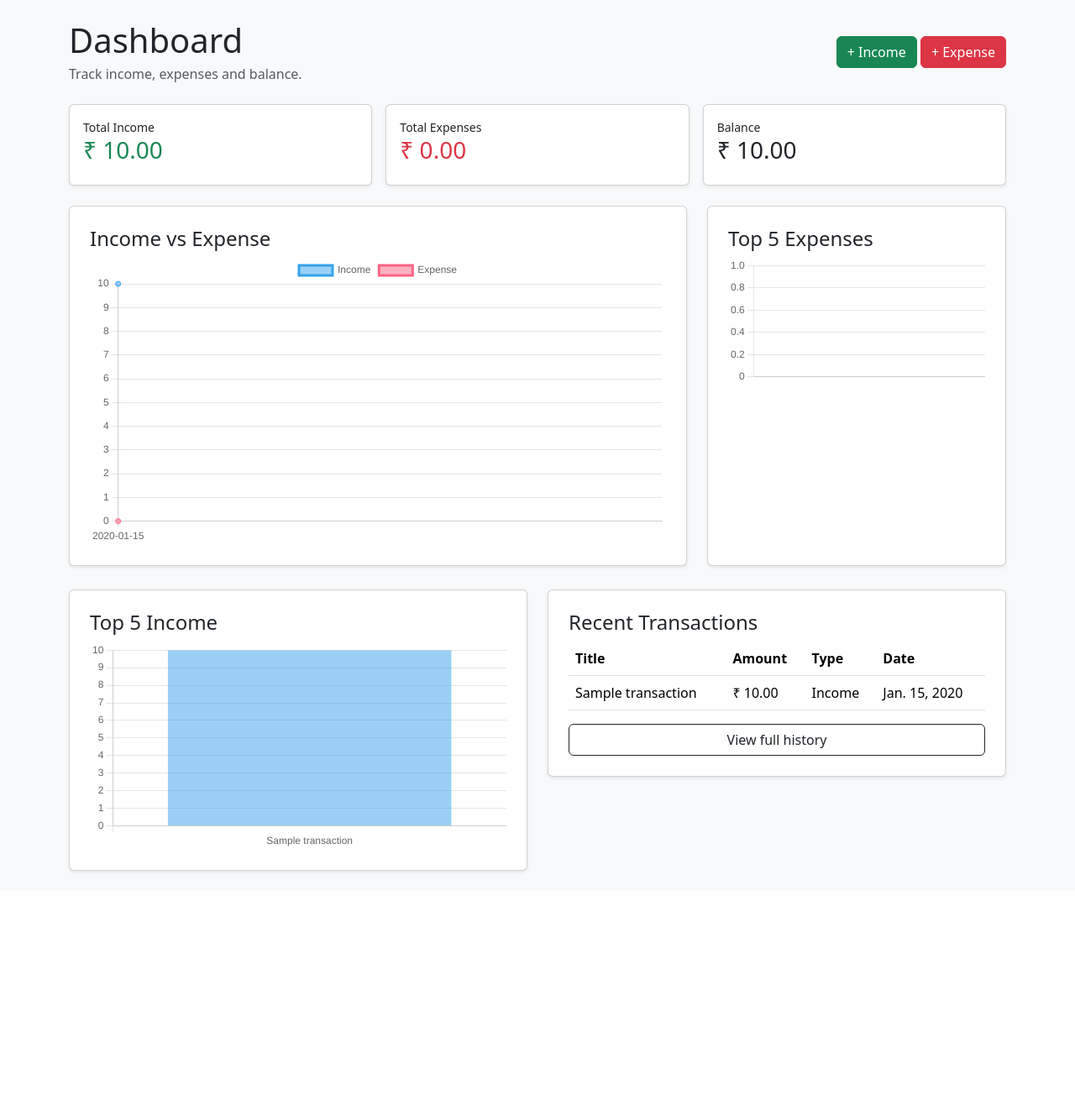
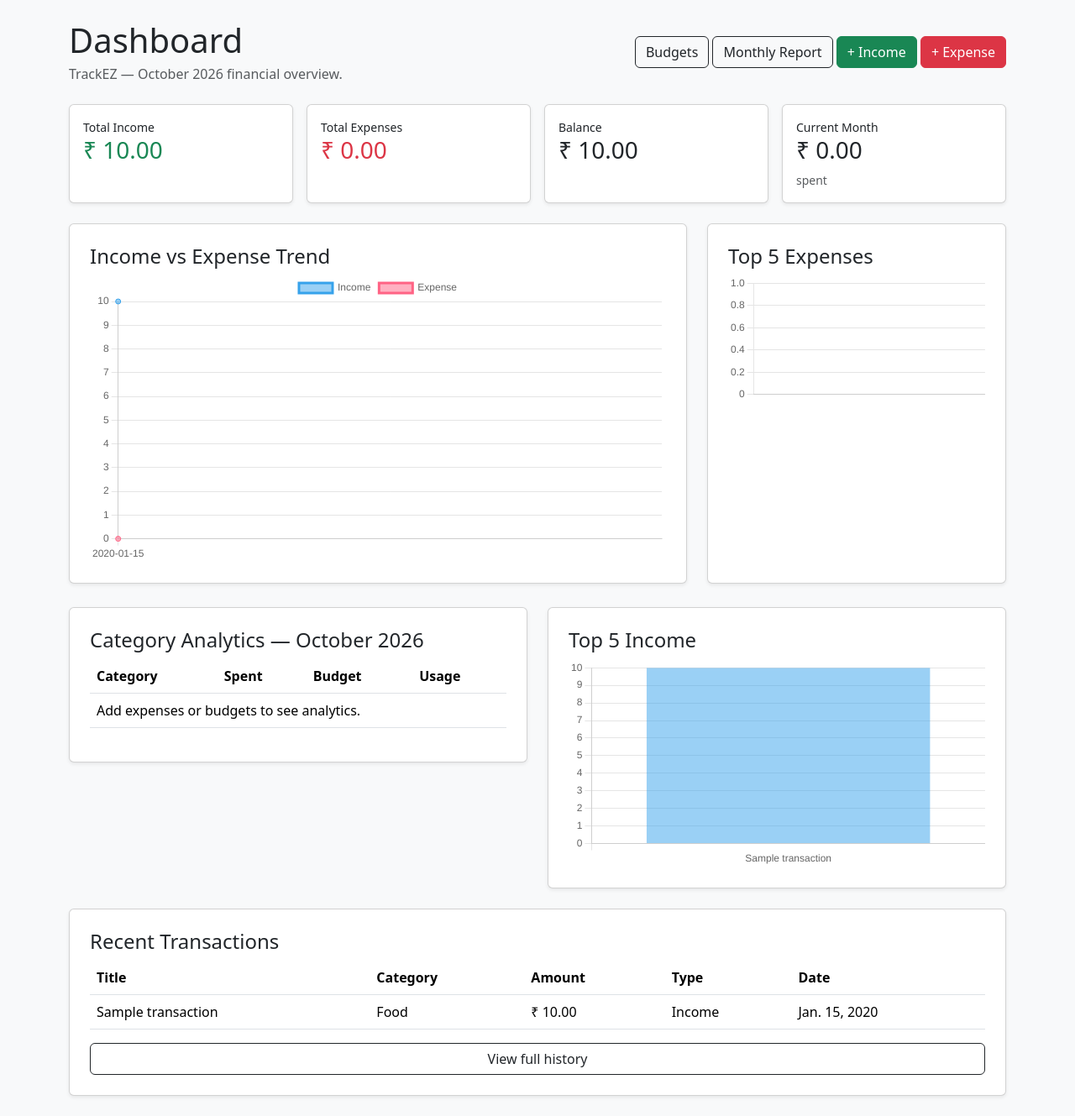
Before and after one commit to Nipun75/TrackEZ, a Django app: page / in a window 1280 px wide. Shown: the part 56-1385 px from the top of the page at 84% size. Before the commit the page ends 1096 px from the top, so only its background shows below. Run offline with Django 5.2, Linux system fonts and the light colour scheme; a user stored in the database is signed in; tables that the repository leaves empty hold one stand-in row (values such as "Sample post").

Commit message:
Enhance dashboard with analytics budgets and insights

```diff
--- a/templates/dashboard.html
+++ b/templates/dashboard.html
@@ -1,26 +1,14 @@
 {% extends "base.html" %}
 {% block content %}
-<div class="d-flex flex-wrap justify-content-between align-items-center gap-3 mb-4">
-  <div><h1 class="mb-1">Dashboard</h1><p class="text-muted mb-0">Track income, expenses and balance.</p></div>
-  <div><a class="btn btn-success" href="{% url 'add_income' %}">+ Income</a> <a class="btn btn-danger" href="{% url 'add_expense' %}">+ Expense</a></div>
-</div>
-<div class="row g-3 mb-4">
-  <div class="col-md-4"><div class="card p-3 shadow-sm h-100"><small>Total Income</small><h3 class="text-success">₹ {{ income|floatformat:2 }}</h3></div></div>
-  <div class="col-md-4"><div class="card p-3 shadow-sm h-100"><small>Total Expenses</small><h3 class="text-danger">₹ {{ expense|floatformat:2 }}</h3></div></div>
-  <div class="col-md-4"><div class="card p-3 shadow-sm h-100"><small>Balance</small><h3>₹ {{ balance|floatformat:2 }}</h3></div></div>
-</div>
-<div class="row g-4">
-  <div class="col-lg-8"><div class="card p-4 shadow-sm h-100"><h4>Income vs Expense</h4><canvas id="trendChart"></canvas></div></div>
-  <div class="col-lg-4"><div class="card p-4 shadow-sm h-100"><h4>Top 5 Expenses</h4><canvas id="expenseChart"></canvas></div></div>
-</div>
-<div class="row g-4 mt-1">
-  <div class="col-lg-6"><div class="card p-4 shadow-sm"><h4>Top 5 Income</h4><canvas id="incomeChart"></canvas></div></div>
-  <div class="col-lg-6"><div class="card p-4 shadow-sm"><h4>Recent Transactions</h4><div class="table-responsive"><table class="table align-middle"><thead><tr><th>Title</th><th>Amount</th><th>Type</th><th>Date</th></tr></thead><tbody>{% for t in recent %}<tr><td>{{ t.title }}</td><td>₹ {{ t.amount|floatformat:2 }}</td><td>{{ t.get_transaction_type_display }}</td><td>{{ t.date }}</td></tr>{% empty %}<tr><td colspan="4">No transactions yet.</td></tr>{% endfor %}</tbody></table></div><a href="{% url 'history' %}" class="btn btn-outline-dark">View full history</a></div></div>
-</div>
+<div class="d-flex flex-wrap justify-content-between align-items-center gap-3 mb-4"><div><h1 class="mb-1">Dashboard</h1><p class="text-muted mb-0">TrackEZ — {{ month_label }} financial overview.</p></div><div><a class="btn btn-outline-dark" href="{% url 'budgets' %}">Budgets</a> <a class="btn btn-outline-dark" href="{% url 'monthly_report' %}">Monthly Report</a> <a class="btn btn-success" href="{% url 'add_income' %}">+ Income</a> <a class="btn btn-danger" href="{% url 'add_expense' %}">+ Expense</a></div></div>
+<div class="row g-3 mb-4"><div class="col-md-3"><div class="card p-3 shadow-sm h-100"><small>Total Income</small><h3 class="text-success">₹ {{ income|floatformat:2 }}</h3></div></div><div class="col-md-3"><div class="card p-3 shadow-sm h-100"><small>Total Expenses</small><h3 class="text-danger">₹ {{ expense|floatformat:2 }}</h3></div></div><div class="col-md-3"><div class="card p-3 shadow-sm h-100"><small>Balance</small><h3>₹ {{ balance|floatformat:2 }}</h3></div></div><div class="col-md-3"><div class="card p-3 shadow-sm h-100"><small>Current Month</small><h3>₹ {{ month_expense|floatformat:2 }}</h3><small class="text-muted">spent</small></div></div></div>
+{% if insights %}<div class="card p-4 shadow-sm mb-4"><h4>💡 Financial Insights & Alerts</h4><ul class="mb-0">{% for insight in insights %}<li class="mb-2">{{ insight }}</li>{% endfor %}</ul></div>{% endif %}
+<div class="row g-4"><div class="col-lg-8"><div class="card p-4 shadow-sm h-100"><h4>Income vs Expense Trend</h4><canvas id="trendChart"></canvas></div></div><div class="col-lg-4"><div class="card p-4 shadow-sm h-100"><h4>Top 5 Expenses</h4><canvas id="expenseChart"></canvas></div></div></div>
+<div class="row g-4 mt-1"><div class="col-lg-6"><div class="card p-4 shadow-sm"><h4>Category Analytics — {{ month_label }}</h4><div class="table-responsive"><table class="table"><thead><tr><th>Category</th><th>Spent</th><th>Budget</th><th>Usage</th></tr></thead><tbody>{% for row in category_rows %}<tr><td>{{ row.category }}</td><td>₹ {{ row.spent|floatformat:2 }}</td><td>₹ {{ row.budget|floatformat:2 }}</td><td>{{ row.usage|floatformat:0 }}%</td></tr>{% empty %}<tr><td colspan="4">Add expenses or budgets to see analytics.</td></tr>{% endfor %}</tbody></table></div></div></div><div class="col-lg-6"><div class="card p-4 shadow-sm"><h4>Top 5 Income</h4><canvas id="incomeChart"></canvas></div></div></div>
+<div class="card p-4 shadow-sm mt-4"><h4>Recent Transactions</h4><div class="table-responsive"><table class="table align-middle"><thead><tr><th>Title</th><th>Category</th><th>Amount</th><th>Type</th><th>Date</th></tr></thead><tbody>{% for t in recent %}<tr><td>{{ t.title }}</td><td>{{ t.get_category_display }}</td><td>₹ {{ t.amount|floatformat:2 }}</td><td>{{ t.get_transaction_type_display }}</td><td>{{ t.date }}</td></tr>{% empty %}<tr><td colspan="5">No transactions yet.</td></tr>{% endfor %}</tbody></table></div><a href="{% url 'history' %}" class="btn btn-outline-dark">View full history</a></div>
 <script>
-const labels = {{ labels_json|safe }};
-new Chart(document.getElementById("trendChart"), {type:"line", data:{labels:labels,datasets:[{label:"Income",data:{{ income_data_json|safe }},tension:.3},{label:"Expense",data:{{ expense_data_json|safe }},tension:.3}]}});
-new Chart(document.getElementById("expenseChart"), {type:"bar", data:{labels:{{ top_expense_labels_json|safe }},datasets:[{label:"Expense",data:{{ top_expense_data_json|safe }}}]},options:{plugins:{legend:{display:false}}}});
-new Chart(document.getElementById("incomeChart"), {type:"bar", data:{labels:{{ top_income_labels_json|safe }},datasets:[{label:"Income",data:{{ top_income_data_json|safe }}}]},options:{plugins:{legend:{display:false}}}});
+const labels={{ labels_json|safe }}; new Chart(document.getElementById("trendChart"),{type:"line",data:{labels:labels,datasets:[{label:"Income",data:{{ income_data_json|safe }},tension:.3},{label:"Expense",data:{{ expense_data_json|safe }},tension:.3}]}});
+new Chart(document.getElementById("expenseChart"),{type:"bar",data:{labels:{{ top_expense_labels_json|safe }},datasets:[{label:"Expense",data:{{ top_expense_data_json|safe }}}]},options:{plugins:{legend:{display:false}}}});
+new Chart(document.getElementById("incomeChart"),{type:"bar",data:{labels:{{ top_income_labels_json|safe }},datasets:[{label:"Income",data:{{ top_income_data_json|safe }}}]},options:{plugins:{legend:{display:false}}}});
 </script>
 {% endblock %}
```
